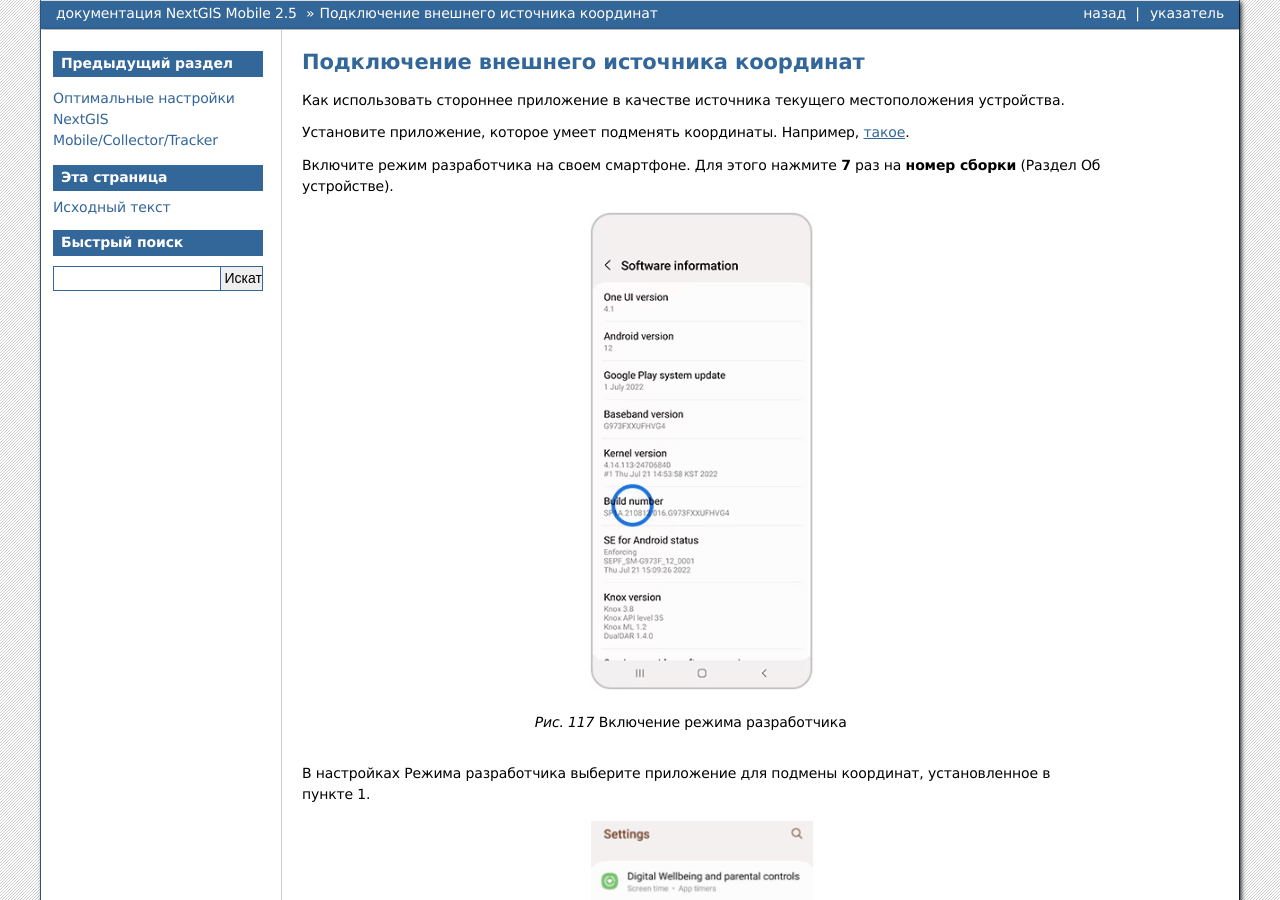
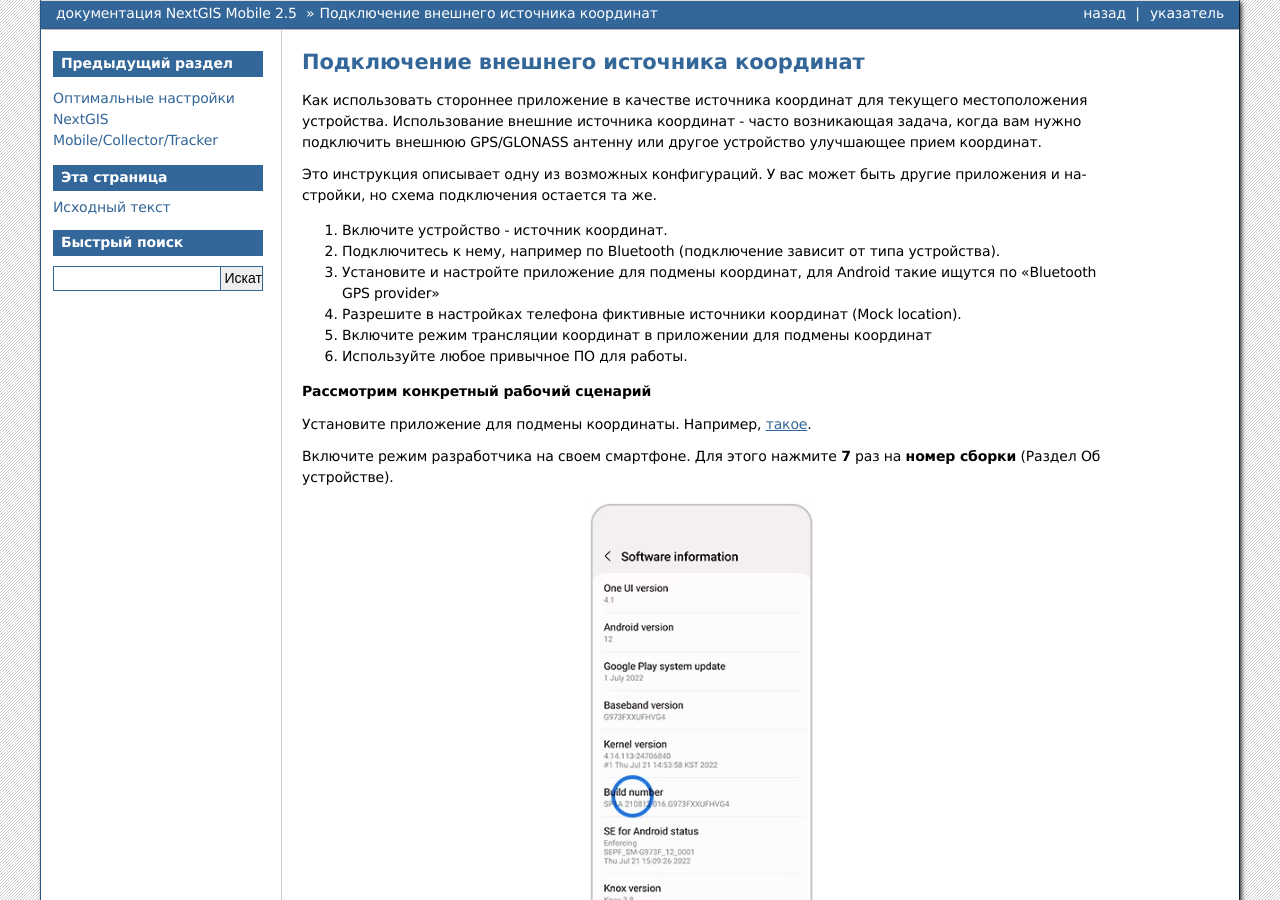
Before and after one commit to nextgis/docs_ngmobile, a Sphinx documentation site: the page built from source/mock_location.rst, in a window 1280 px wide and 900 px high. Built offline with Sphinx 7.4.7, drawn with Linux system fonts in a browser that asks for light colours; formulas are drawn with MathJax 3.

Commit message:
Update mock_location.rst

```diff
--- a/source/mock_location.rst
+++ b/source/mock_location.rst
@@ -3,9 +3,20 @@
 Подключение внешнего источника координат
 =============================================
 
-Как использовать стороннее приложение в качестве источника текущего местоположения устройства.
+Как использовать стороннее приложение в качестве источника координат для текущего местоположения устройства. Использование внешние источника координат - часто возникающая задача, когда вам нужно подключить внешнюю GPS/GLONASS антенну или другое устройство улучшающее прием координат.
 
-Установите приложение, которое умеет подменять координаты. Например, `такое <https://lockito-app.com/>`_.
+Это инструкция описывает одну из возможных конфигураций. У вас может быть другие приложения и настройки, но схема подключения остается та же.
+
+1. Включите устройство - источник координат.
+2. Подключитесь к нему, например по Bluetooth (подключение зависит от типа устройства).
+3. Установите и настройте приложение для подмены координат, для Android такие ищутся по "Bluetooth GPS provider"
+4. Разрешите в настройках телефона фиктивные источники координат (Mock location).
+5. Включите режим трансляции координат в приложении для подмены координат
+6. Используйте любое привычное ПО для работы.
+
+**Рассмотрим конкретный рабочий сценарий**
+
+Установите приложение для подмены координаты. Например, `такое <https://lockito-app.com/>`_.
 
 Включите режим разработчика на своем смартфоне.
 Для этого нажмите **7** раз на **номер сборки** (Раздел Об устройстве).
```
